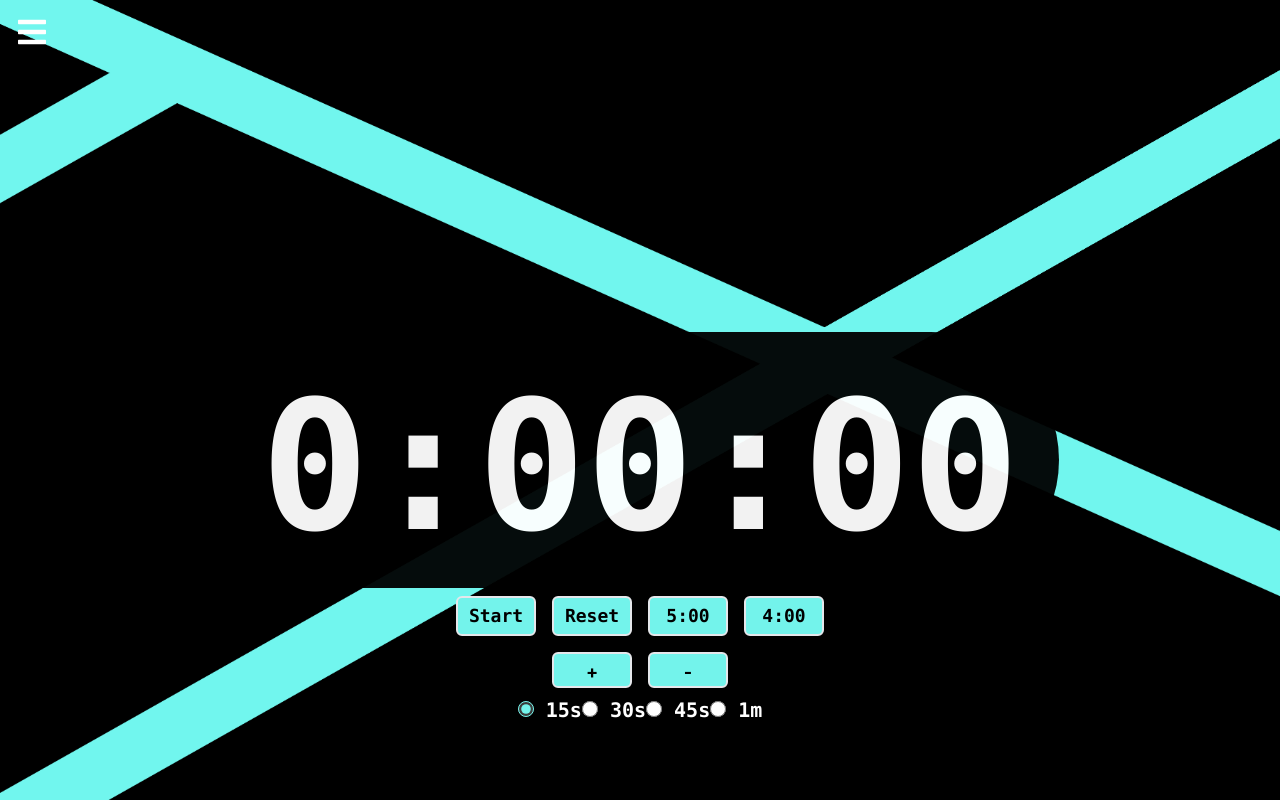
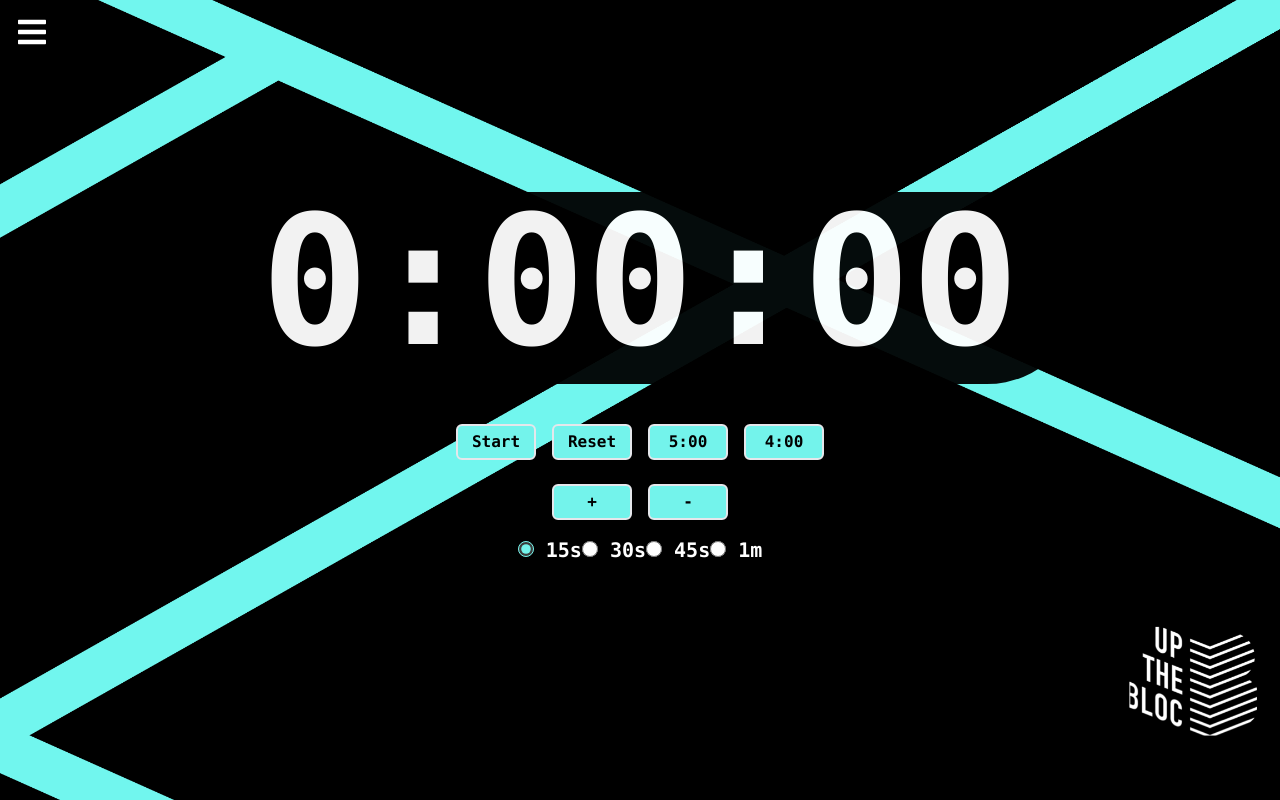
Before and after one commit to Apivato/TimerApp, a React (Create React App) app: page / in a window 1280 px wide. Shown: the top 800 px of the page. Built offline with nearby package versions, Linux system fonts and the light colour scheme; no server answers.

Commit message:
Styling & code cleaning
Added transitions, adjusted fonts, eliminated duplicate code & created functions to eliminate duplicate code.

```diff
--- a/src/App.js
+++ b/src/App.js
@@ -6,6 +6,8 @@
 import shortBeep from './ShortBeep.wav';
 import longBeep from './LongBeep.wav';
 import Sidebar from './components/Sidebar'
+import getSecondsFromHHMMSS from "./actions/getSecondsFromHHMMSS";
+import setToHHMMSS from "./actions/setToHHMMSS";
 
 function App() {
 
@@ -31,38 +33,8 @@
     return secondsRef.current[2]+":"+secondsRef.current[1]+":"+secondsRef.current[0];
   }
 
-  const getSecondsFromHHMMSS = (value) => {
-    const [str1, str2, str3] = value.split(":");
 
-    const val1 = Number(str1);
-    const val2 = Number(str2);
-    const val3 = Number(str3);
 
-    if (!isNaN(val1) && isNaN(val2) && isNaN(val3)) {
-      return val1;
-    }
-
-    if (!isNaN(val1) && !isNaN(val2) && isNaN(val3)) {
-      return val1 * 60 + val2;
-    }
-
-    if (!isNaN(val1) && !isNaN(val2) && !isNaN(val3)) {
-      return val1 * 60 * 60 + val2 * 60 + val3;
-    }
-
-    return 0;
-  };
-
-  const toHHMMSS = (secs) => {
-    const secNum = parseInt(secs.toString(), 10);
-    const hours = Math.floor(secNum / 3600);
-    const minutes = Math.floor(secNum / 60) % 60;
-    const seconds = secNum % 60;
-
-    return [hours, minutes, seconds]
-      .map((val) => (val < 10 ? `0${val}` : val))
-      .join(":");
-  };
 
   const valueToTimer = (inputValue) => {
     if (!isRunning){
@@ -131,10 +103,10 @@
       var totalSeconds = sSeconds - rSeconds;
       var time = 0;
       if ( totalSeconds >= 0){
-        time = toHHMMSS(totalSeconds);
+        time = setToHHMMSS(totalSeconds);
       }
       else {
-        time = toHHMMSS(0);
+        time = setToHHMMSS(0);
       }
       valueToTimer(time);
     }
@@ -145,7 +117,7 @@
     var sSeconds = Math.max(0, getSecondsFromHHMMSS(currTime));
     var rSeconds = Math.max(0, getSecondsFromHHMMSS(radioVal));
     var totalSeconds = sSeconds + rSeconds;
-    const time = toHHMMSS(totalSeconds);
+    const time = setToHHMMSS(totalSeconds);
 
     valueToTimer(time);
 
@@ -235,34 +207,40 @@
 
   return (
 
-    <div className='bg-graphicImage bg-cover bg-no-repeat bg-center'>
+    <div className='bg-graphicImage bg-cover bg-no-repeat bg-center bg-fixed overflow-y-auto transition '>
       {/* ^global container div */}
       {/* input container div */}
+
       <div id="mySidenav" className='p-4'>
         {/*Sidebar */}
         <Sidebar toggleReset={updateReset} toggleRestart={updateRestart} sideBarToTimer={valueToTimer}/>
       </div>
-      <div id="main" className="App py-[300px] items-center">
+      <div className="m-40">
+
+      </div>
+
+      <div id="main" className="App h-screen max-w-full ">
         {/* Output container div */}
-        <div className='font-bold md:text-[180px] justify-center grid inline-grid text-white font-semibold font-mono'>
+        <div className='text-8xl lg:text-[180px] items-center justify-center grid text-white font-semibold font-mono transition-all duration-300'>
           {
-              <h1 className='h-8 px-8 md:h-64 md:px-10 rounded-full items-center bg-black opacity-95 '>
+              <h1 className=' lg:h-48 lg:px-16 rounded-full bg-black opacity-95 text lg:py-26 '>
                 {" "}
                 {hours}:{minutes < 10 ? `0${minutes}` : minutes}:{seconds < 10 ? `0${seconds}` : seconds}
               </h1>
           }
         </div>
+
         {/* Button Container div */}
-        <div className='w-full items-center text-lg'>
-          <button className='hover:border-black bg-[#73f3eb] border-2 rounded-md w-20 py-1 mx-2 my-2 font-semibold font-mono' onClick={startStop}>{isPause ? "Stop" : "Start"}</button>
-          <button className='hover:border-black bg-[#73f3eb] border-2 rounded-md w-20 py-1 mx-2 my-2 font-semibold font-mono' onClick={onClickReset}>Reset</button>
-          <button className='hover:border-black bg-[#73f3eb] border-2 rounded-md w-20 py-1 mx-2 my-2 font-semibold font-mono' onClick={onClickFive}>5:00</button>
-          <button className='hover:border-black bg-[#73f3eb] border-2 rounded-md w-20 py-1 mx-2 my-2 font-semibold font-mono' onClick={onClickFour}>4:00</button>
+        <div className='w-full items-center lg:my-6 font-semibold font-mono transition-all duration-300 '>
+          <button className='hover:border-black bg-[#73f3eb] border-2 rounded-md w-20  py-1 mx-2 my-4 ' onClick={startStop}>{isPause ? "Stop" : "Start"}</button>
+          <button className='hover:border-black bg-[#73f3eb] border-2 rounded-md w-20  py-1 mx-2 my-4 ' onClick={onClickReset}>Reset</button>
+          <button className='hover:border-black bg-[#73f3eb] border-2 rounded-md w-20 py-1 mx-2 my-4 ' onClick={onClickFive}>5:00</button>
+          <button className='hover:border-black bg-[#73f3eb] border-2 rounded-md w-20 py-1 mx-2 my-4 ' onClick={onClickFour}>4:00</button>
           <div>
 
             <button className='hover:border-black bg-[#73f3eb] border-2 rounded-md  py-1 mx-2 my-2 font-bold h-9 w-20  ' onClick={onClickIncrement}>+</button>
             <button className='hover:border-black bg-[#73f3eb] border-2 rounded-md  py-1 mx-2 my-2 font-bold h-9 w-20  ' onClick={onClickDecrement}>-</button>
-            <div onChange={onChangeValue} className='text-white font-semibold font-mono text-xl'>
+            <div onChange={onChangeValue} className='text-white font-semibold font-mono text-xl my-2'>
               <input type="radio" value="00:00:15" defaultChecked name="radioVal" className="w-4 h-4 accent-[#73f3eb]" /> 15s
               <input type="radio" value="00:00:30" name="radioVal" className="w-4 h-4"/> 30s
               <input type="radio" value="00:00:45" name="radioVal" className="w-4 h-4"/> 45s
--- a/src/TimeInput.js
+++ b/src/TimeInput.js
@@ -1,4 +1,6 @@
 import React from 'react'
+import getSecondsFromHHMMSS from "./actions/getSecondsFromHHMMSS";
+import setToHHMMSS from "./actions/setToHHMMSS";
 
 export default function TimeInput({sendTimeInput}) {
 
@@ -11,42 +13,9 @@
     const onBlur = (event) => {
       const value = event.target.value;
       const seconds = Math.max(0, getSecondsFromHHMMSS(value));
-      const time = toHHMMSS(seconds);
+      const time = setToHHMMSS(seconds);
       sendTimeInput(time);
       setValue(time);
-    };
-
-    const getSecondsFromHHMMSS = (value) => {
-      const [str1, str2, str3] = value.split(":");
-
-      const val1 = Number(str1);
-      const val2 = Number(str2);
-      const val3 = Number(str3);
-
-      if (!isNaN(val1) && isNaN(val2) && isNaN(val3)) {
-        return val1;
-      }
-
-      if (!isNaN(val1) && !isNaN(val2) && isNaN(val3)) {
-        return val1 * 60 + val2;
-      }
-
-      if (!isNaN(val1) && !isNaN(val2) && !isNaN(val3)) {
-        return val1 * 60 * 60 + val2 * 60 + val3;
-      }
-
-      return 0;
-    };
-
-    const toHHMMSS = (secs) => {
-      const secNum = parseInt(secs.toString(), 10);
-      const hours = Math.floor(secNum / 3600);
-      const minutes = Math.floor(secNum / 60) % 60;
-      const seconds = secNum % 60;
-
-      return [hours, minutes, seconds]
-        .map((val) => (val < 10 ? `0${val}` : val))
-        .join(":");
     };
 
     return (
--- /dev/null
+++ b/src/actions/getSecondsFromHHMMSS.js
@@ -0,0 +1,23 @@
+
+const getSecondsFromHHMMSS = (value) => {
+    const [str1, str2, str3] = value.split(":");
+
+    const val1 = Number(str1);
+    const val2 = Number(str2);
+    const val3 = Number(str3);
+
+    if (!isNaN(val1) && isNaN(val2) && isNaN(val3)) {
+        return val1;
+    }
+
+    if (!isNaN(val1) && !isNaN(val2) && isNaN(val3)) {
+        return val1 * 60 + val2;
+    }
+
+    if (!isNaN(val1) && !isNaN(val2) && !isNaN(val3)) {
+        return val1 * 60 * 60 + val2 * 60 + val3;
+    }
+
+    return 0;
+};
+export default getSecondsFromHHMMSS;
--- /dev/null
+++ b/src/actions/setToHHMMSS.js
@@ -0,0 +1,12 @@
+const setToHHMMSS = (secs) => {
+    const secNum = parseInt(secs.toString(), 10);
+    const hours = Math.floor(secNum / 3600);
+    const minutes = Math.floor(secNum / 60) % 60;
+    const seconds = secNum % 60;
+
+    return [hours, minutes, seconds]
+        .map((val) => (val < 10 ? `0${val}` : val))
+        .join(":");
+};
+
+export default setToHHMMSS;
--- a/src/components/Sidebar.jsx
+++ b/src/components/Sidebar.jsx
@@ -26,9 +26,9 @@
     return(
 
     <div className="fixed">
-        <FaBars onClick={() => setOpen(!isOpen)} className='cursor-pointer hover:opacity-75 md:h-8 md:w-8 ' color='white'/>
+        <FaBars onClick={() => setOpen(!isOpen)} className='cursor-pointer hover:opacity-75 md:h-8 md:w-8 transition-all duration-300 ' color='white'/>
         {isOpen && (
-        <ul className="fixed transition-all md:scale-125 px-30 md:m-8 bg-opacity-50 bg-black rounded font-semibold font-mono ">
+        <ul className="fixed transition-all duration 300 md:scale-125 px-30 md:m-8 bg-opacity-50 bg-black rounded font-semibold font-mono ">
 
             <li id="timerInput" className="">
                 <div className="font-semibold text-white py-2">
--- a/src/index.css
+++ b/src/index.css
@@ -9,6 +9,7 @@
     sans-serif;
   -webkit-font-smoothing: antialiased;
   -moz-osx-font-smoothing: grayscale;
+  overflow: hidden; /* Hide scrollbars */
 }
 
 code {
--- a/tailwind.config.js
+++ b/tailwind.config.js
@@ -6,7 +6,9 @@
       backgroundImage:{
         'graphicImage': "url('/src/background.png')",
       },
+
     }
   },
   plugins: [],
+
 }
```
Also changed, not shown: 1 other file (tests, documents, lock files or other folders).
